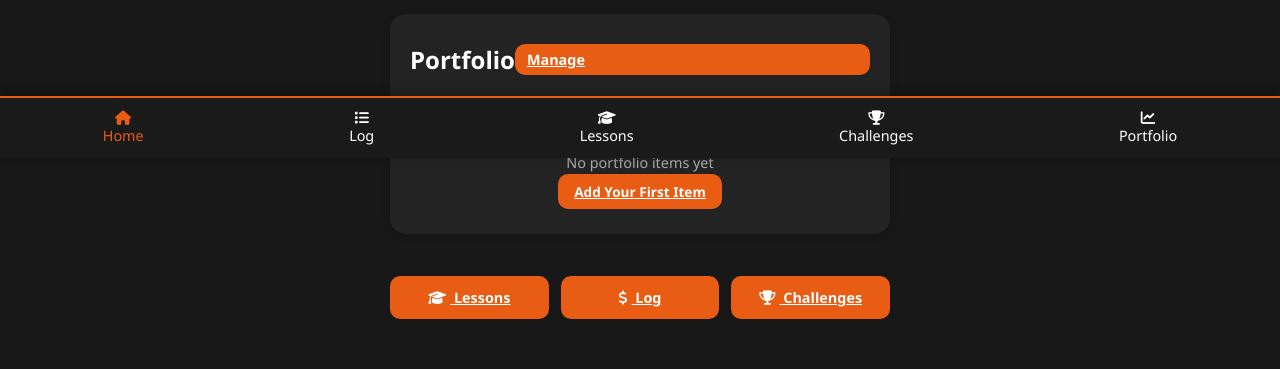
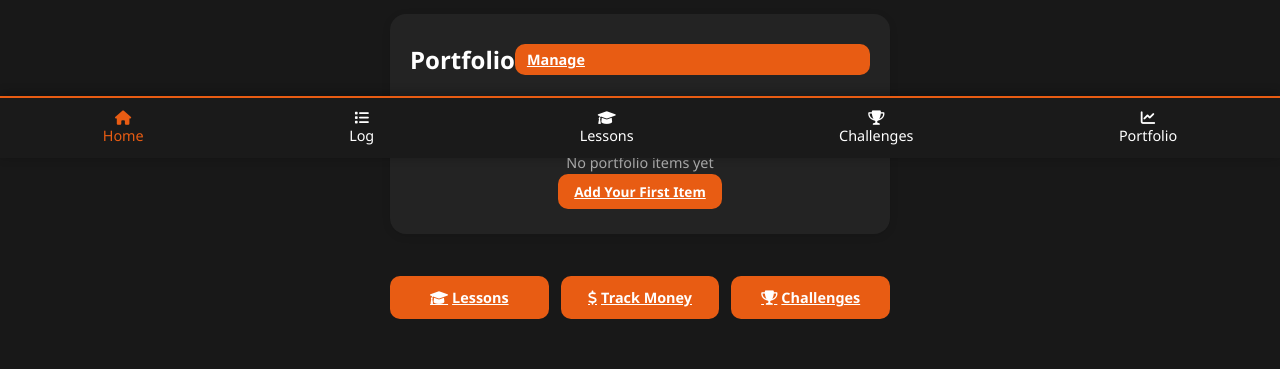
Before and after one commit to cashtipsaz/webapp, a Flask app: page / in a window 1280 px wide. Shown: the part 642-1011 px from the top of the page. Before the commit the page ends 961 px from the top, so only its background shows below. Run offline with Flask 3, Linux system fonts and the light colour scheme; the visitor is signed in with stand-in values (Sample User, id 1); data comes from the database, SQL or seed files in the repository; data that the repository does not hold is empty.

Commit message:
Fix action buttons visibility - increase bottom padding and improve button styling

```diff
--- a/static/style.css
+++ b/static/style.css
@@ -8,7 +8,7 @@ body {
 
 .container {
     padding-top: 80px;
-    padding-bottom: 80px;
+    padding-bottom: 120px;
     max-width: 500px;
     margin: 0 auto;
 }
--- a/templates/base.html
+++ b/templates/base.html
@@ -3,9 +3,9 @@
 <head>
     <meta charset="UTF-8">
     <meta name="viewport" content="width=device-width, initial-scale=1.0">
-    <title>CashTips</title>
-    <link rel="stylesheet" href="/static/style.css">
-    <link rel="stylesheet" href="https://cdnjs.cloudflare.com/ajax/libs/font-awesome/6.4.0/css/all.min.css">
+    <title>CashTips - Financial Education Platform</title>
+    <link rel="stylesheet" href="{{ url_for('static', filename='style.css') }}">
+    <link rel="stylesheet" href="https://cdnjs.cloudflare.com/ajax/libs/font-awesome/6.0.0/css/all.min.css">
 </head>
 <body>
     {% if current_user.is_authenticated %}
--- a/templates/home.html
+++ b/templates/home.html
@@ -77,19 +77,19 @@
 </div>
 
 <!-- Main Action Buttons - Horizontal Layout -->
-<div style="margin-top:32px;">
+<div style="margin-top:32px; margin-bottom:20px; position:relative; z-index:1;">
     <div style="display:flex; gap:12px;">
-        <a href="/lessons" class="btn" style="flex:1; text-align:center; padding:12px 8px; font-size:0.9em;">
+        <a href="/lessons" class="btn" style="flex:1; text-align:center; padding:12px 8px; font-size:0.9em; display:flex; align-items:center; justify-content:center;">
             <i class="fa fa-graduation-cap" style="margin-right:4px;"></i>
             Lessons
         </a>
 
-        <a href="/financial-log" class="btn" style="flex:1; text-align:center; padding:12px 8px; font-size:0.9em;">
+        <a href="/financial-log" class="btn" style="flex:1; text-align:center; padding:12px 8px; font-size:0.9em; display:flex; align-items:center; justify-content:center;">
             <i class="fa fa-dollar-sign" style="margin-right:4px;"></i>
-            Log
+            Track Money
         </a>
 
-        <a href="/challenges" class="btn" style="flex:1; text-align:center; padding:12px 8px; font-size:0.9em;">
+        <a href="/challenges" class="btn" style="flex:1; text-align:center; padding:12px 8px; font-size:0.9em; display:flex; align-items:center; justify-content:center;">
             <i class="fa fa-trophy" style="margin-right:4px;"></i>
             Challenges
         </a>
```
